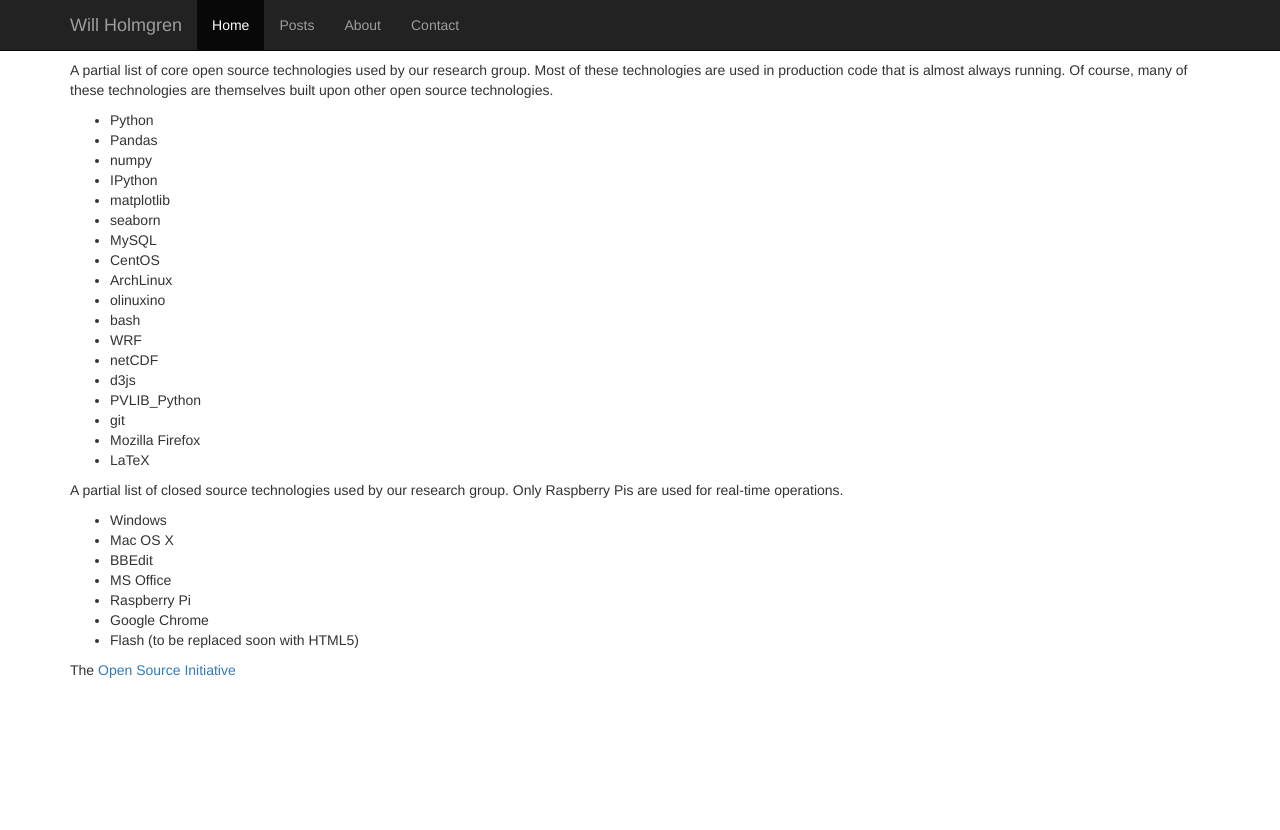
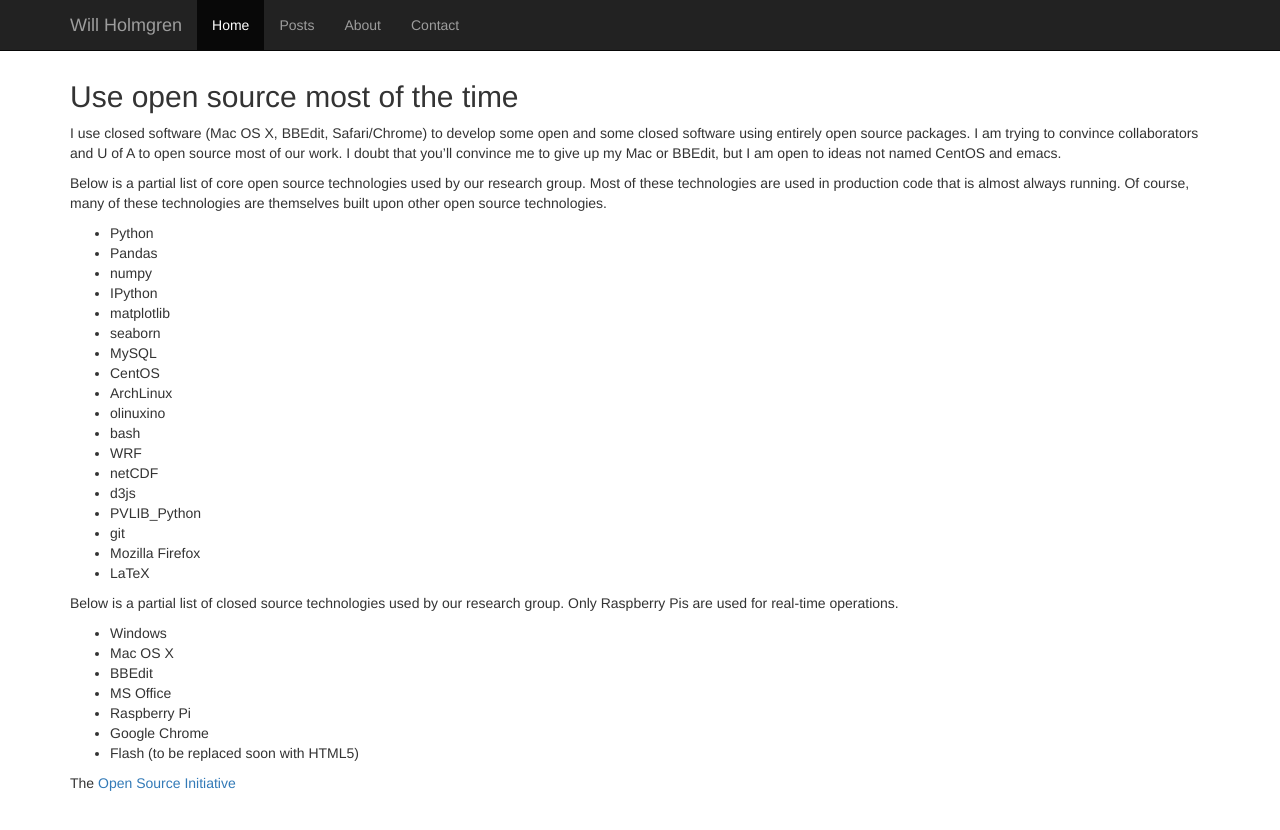
Before and after one commit to wholmgren/wholmgren.github.io, a Jekyll site: the page built from open_source.md, in a window 1280 px wide. Shown: the top 830 px of the page. Built offline with Jekyll 4.4.1, drawn with Linux system fonts in a browser that asks for light colours; nearby versions of some CDN libraries; Markdown is read by kramdown in place of the engine named in the settings.

Commit message:
rename works?

```diff
--- a/open_source.md
+++ b/open_source.md
@@ -1,13 +1,17 @@
 ---
-title: Open Source Technologies
+title: Open and Closed Source Technologies
 layout: default
 ---
 
-A partial list of core open source technologies used by our research group.
-Most of these technologies are used in production code that is
-almost always running.
-Of course, many of these technologies are themselves built upon other open
-source technologies.
+## Use open source most of the time
+
+I use closed software (Mac OS X, BBEdit, Safari/Chrome) to develop some open and some closed software using entirely open source packages.
+I am trying to convince collaborators and U of A to open source most of our work.
+I doubt that you'll convince me to give up my Mac or BBEdit, but I am open to ideas not named CentOS and emacs.
+
+Below is a partial list of core open source technologies used by our research group.
+Most of these technologies are used in production code that is almost always running.
+Of course, many of these technologies are themselves built upon other open source technologies.
 
 * Python
 * Pandas
@@ -28,7 +32,7 @@
 * Mozilla Firefox
 * LaTeX
 
-A partial list of closed source technologies used by our research group.
+Below is a partial list of closed source technologies used by our research group.
 Only Raspberry Pis are used for real-time operations.
 
 * Windows
```
Also changed, not shown: _posts/2015-01-19-python-is-the-greatest.md (added, +6 -0 lines), _posts/2015-01-19-yetmore.md (deleted, +0 -6 lines).
